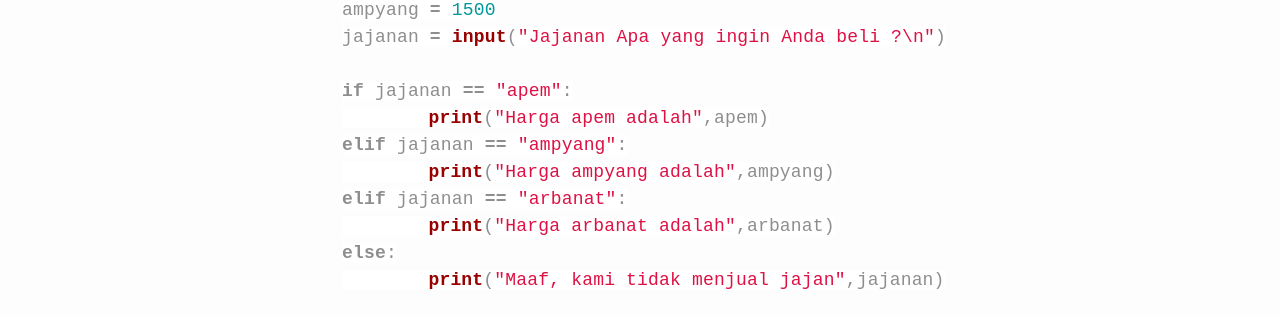
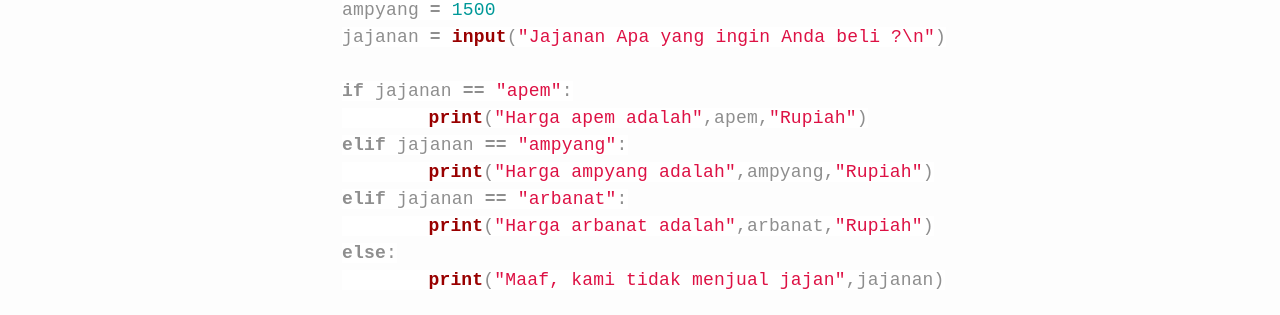
Before and after one commit to SANREMEMBER/KEBEBASAN, a Jekyll site: the page built from _posts/2016-10-29-contoh-penulisan-dalam-blog.md, in a window 1280 px wide. Shown: the part 1828-2143 px from the top of the page. Built offline with Jekyll 4.4.1, drawn with Linux system fonts in a browser that asks for light colours.

Commit message:
update post

```diff
--- a/_posts/2016-10-29-contoh-penulisan-dalam-blog.md
+++ b/_posts/2016-10-29-contoh-penulisan-dalam-blog.md
@@ -48,11 +48,11 @@ ampyang = 1500
 jajanan = input("Jajanan Apa yang ingin Anda beli ?\n")
 
 if jajanan == "apem":
-	print("Harga apem adalah",apem)
+	print("Harga apem adalah",apem,"Rupiah")
 elif jajanan == "ampyang":
-	print("Harga ampyang adalah",ampyang)
+	print("Harga ampyang adalah",ampyang,"Rupiah")
 elif jajanan == "arbanat":
-	print("Harga arbanat adalah",arbanat)
+	print("Harga arbanat adalah",arbanat,"Rupiah")
 else:
 	print("Maaf, kami tidak menjual jajan",jajanan)
 
```
